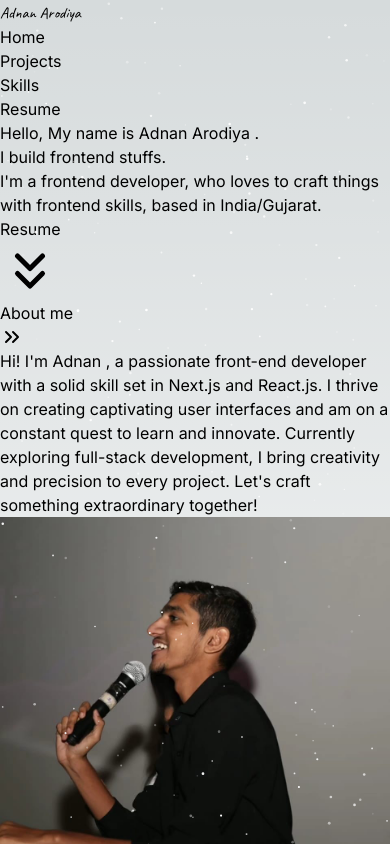
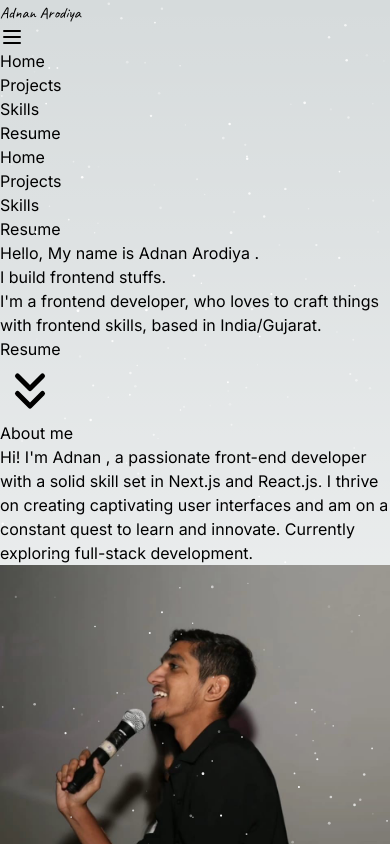
Before and after one commit to Adnanarodiya/Portfolio, a Next.js app: page / in a window 390 px wide. Shown: the top 844 px of the page. Built offline with nearby package versions, Linux system fonts and the light colour scheme.

Commit message:
Add dropdown menu to navbar and update styling in page component to responsive

```diff
--- a/src/app/components/navbar.tsx
+++ b/src/app/components/navbar.tsx
@@ -1,18 +1,41 @@
 import { Caveat } from "next/font/google";
 import React from "react";
 import { cn } from "@/utils/cn";
+import { Menu } from "lucide-react";
 const caveat = Caveat({ subsets: ["latin"] });
 
 export default function Navbar() {
   return (
-    <div className="sticky top-5">
+    <div className="sticky top-5 z-50">
       <div className="navbar bg-base-100 rounded-3xl w-11/12 mx-auto">
         <div className="flex-1">
           <a className={cn("btn btn-ghost text-xl", caveat.className)}>
             Adnan Arodiya
           </a>
         </div>
-        <div className="flex-none">
+        <div className="dropdown dropdown-end">
+          <div tabIndex={0} role="button" className="btn btn-ghost rounded-btn">
+            <Menu />
+          </div>
+          <ul
+            tabIndex={0}
+            className="menu dropdown-content z-[1] p-2 shadow bg-base-100 rounded-box w-52 mt-4"
+          >
+            <li>
+              <a>Home</a>
+            </li>
+            <li>
+              <a>Projects</a>
+            </li>
+            <li>
+              <a>Skills</a>
+            </li>
+            <li>
+              <a>Resume</a>
+            </li>
+          </ul>
+        </div>
+        <div className="flex-none hidden">
           <ul className="menu menu-horizontal px-1">
             <li>
               <a>Home</a>
--- a/src/app/page.tsx
+++ b/src/app/page.tsx
@@ -5,13 +5,15 @@ import Image from "next/image";
 export default function Home() {
   return (
     <div>
-      <div className="w-11/12 p-8  flex mx-auto h-screen flex-col justify-center">
+      <div className=" w-11/12 p-8  flex mx-auto h-screen flex-col justify-center">
         <div>
-          <h3 className="text-2xl font-semibold ">
+          <h3 className=" md:text-2xl font-semibold ">
             Hello, My name is Adnan Arodiya .
           </h3>
-          <h1 className="text-6xl font-bold mt-8">I build frontend stuffs.</h1>
-          <h4 className="mt-8 text-2xl">
+          <h1 className="text-4xl md:text-6xl font-bold mt-4 md:mt-8">
+            I build frontend stuffs.
+          </h1>
+          <h4 className=" mt-4 md:mt-8 md:text-2xl">
             I'm a frontend developer, who loves to craft things with frontend
             skills, based in India/Gujarat.
           </h4>
@@ -26,18 +28,16 @@ export default function Home() {
       </div>
       <div className="w-11/12 px-8 py-4 mx-auto flex items-center h-[calc(100vh-10rem)] flex-col">
         <h1 className="text-3xl font-bold">About me</h1>
-        <div className="flex mt-10 justify-evenly">
-          <div className="w-2/4 flex flex-col justify-center items-center text-xl italic">
-            <div className="flex">
-              <div>
+        <div className="flex mt-10 justify-evenly flex-col md:flex-row">
+          <div className=" md:w-2/4 flex flex-col justify-center items-center text-xl italic order-last">
+            <div className="flex text-sm mt-8 md:mt-0 text-center">
+              {/* <div>
                 <ChevronsRight />
-              </div>
+              </div> */}
               Hi! I'm Adnan , a passionate front-end developer with a solid
               skill set in Next.js and React.js. I thrive on creating
               captivating user interfaces and am on a constant quest to learn
-              and innovate. Currently exploring full-stack development, I bring
-              creativity and precision to every project. Let's craft something
-              extraordinary together!
+              and innovate. Currently exploring full-stack development.
             </div>
           </div>
           <div>
@@ -51,41 +51,42 @@ export default function Home() {
           </div>
         </div>
       </div>
-      <div className="w-11/12 px-8 py-4 mx-auto flex items-center h-[calc(100vh-10rem)] flex-col relative mt-14">
-        <h2 className="text-4xl font-bold mb-8">Timeline</h2>
+      <div className="md:w-11/12 px-8 py-4 md:mx-auto flex md:items-center h-[calc(100vh-10rem)] flex-col relative mt-14 z-10">
+        <h2 className="text-center mt-10 text-4xl font-bold mb-8">Timeline</h2>
         <div className="relative ">
-          <div className="border-4 border-white absolute rounded-3xl left-2/4 -translate-x-2/4 h-96 right-2"></div>
-          <div className="absolute p-4 bg-base-200 rounded-full left-2/4 -translate-x-2/4">
+          <div className="border-4 border-white absolute rounded-3xl md:left-2/4 md:-translate-x-2/4 h-[660px] md:h-96 left-6 md:right-2"></div>
+          <div className="absolute p-4 bg-base-200 rounded-full md:left-2/4 md:-translate-x-2/4 md:right-2">
             <GraduationCap />
           </div>
-          <div className="absolute p-4 bg-base-200 rounded-full top-48 left-2/4 -translate-x-2/4">
+          <div className="absolute p-4 bg-base-200 rounded-full top-52 md:top-48 md:left-2/4 md:-translate-x-2/4 md:right-2">
             <GraduationCap />
           </div>
-          <div className="absolute p-4 bg-base-200 rounded-full top-[384px] left-2/4 -translate-x-2/4">
+          <div className="absolute p-4 bg-base-200 rounded-full top-[450px] md:top-[384px] md:left-2/4 md:-translate-x-2/4 md:right-2">
             <GraduationCap />
           </div>
         </div>
-        <div className="card rounded-tl-3xl rounded-tr-none rounded-bl-none rounded-br-rounded-tr-3xl  w-64 bg-base-200  right-44 top-8">
+        <div className="card rounded-tr-3xl rounded-tl-none rounded-br-none rounded-bl-rounded-tr-3xl md:rounded-tl-3xl md:rounded-tr-none md:rounded-bl-none md:rounded-br-rounded-tr-3xl  w-52 left-16 md:w-64 bg-base-200  md:right-44 top-14 md:top-8">
           <div className="card-body">
-            <h2 className="card-title">High School</h2>
-            <p>2019 - 2021</p>
+            <h2 className=" md:card-title text-base font-bold">High School</h2>
+            <p className="text-sm md:text-base">2019 - 2021</p>
           </div>
         </div>
-        <div className="card rounded-tr-3xl rounded-tl-none rounded-br-none rounded-bl-rounded-tr-3xl  w-64 bg-base-200  left-44 top-24">
+        <div className="card rounded-tr-3xl rounded-tl-none rounded-br-none rounded-bl-rounded-tr-3xl   w-52 left-16 md:w-64 bg-base-200  md:right-44 top-36 md:top-24">
           <div className="card-body">
-            <h2 className="card-title  ">Uka Tarsadia University (CGPIT)</h2>
-            <p>2021 - 2024</p>
+            <h2 className="md:card-title text-base font-bold  ">
+              Uka Tarsadia University (CGPIT)
+            </h2>
+            <p className="text-sm md:text-base">2021 - 2024</p>
           </div>
         </div>
-        <div className="card rounded-tl-3xl rounded-tr-none rounded-bl-none rounded-br-rounded-tr-3xl  w-64 bg-base-200  right-44 top-36">
+        <div className="card rounded-tr-3xl rounded-tl-none rounded-br-none rounded-bl-rounded-tr-3xl md:rounded-tl-3xl md:rounded-tr-none md:rounded-bl-none md:rounded-br-rounded-tr-3xl  w-52 left-16 md:w-64 bg-base-200  md:right-44 top-56 md:top-36">
           <div className="card-body">
-            <h2 className="card-title">Internship at</h2>
-            <p>EnactOn Technologies Private Limited</p>
+            <h2 className="md:card-title text-base font-bold">Internship at</h2>
+            <p className="text-sm md:text-base">
+              EnactOn Technologies Private Limited
+            </p>
           </div>
         </div>
-      </div>
-      <div className="w-11/12 px-8 py-4 mx-auto flex items-center h-[calc(100vh-10rem)] flex-col">
-        get in touch
       </div>
     </div>
   );
```
